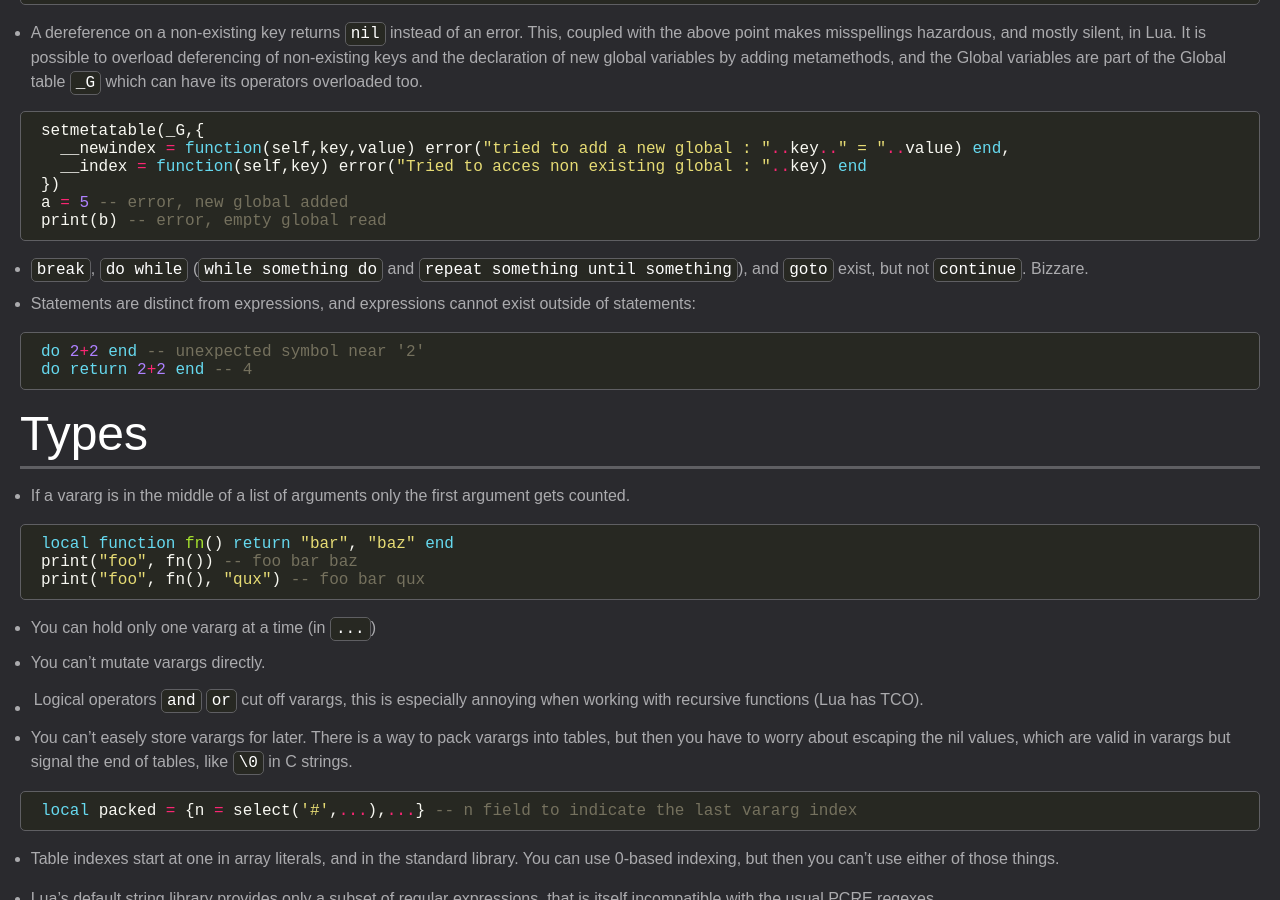
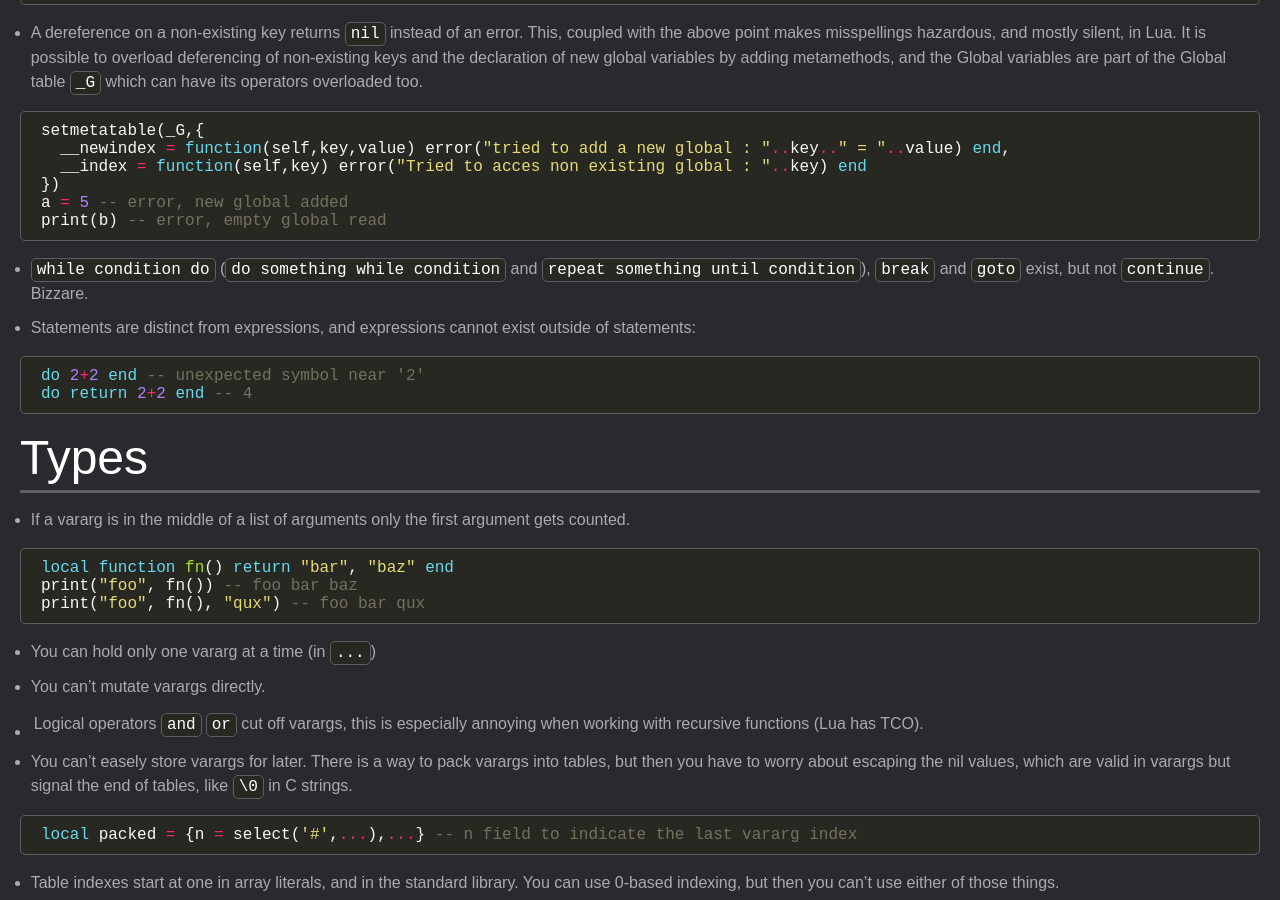
Before and after one commit to rakshazi/yourlanguagesucks.com, a Jekyll site: the page built from why/lua.md, in a window 1280 px wide and 900 px high, scrolled down 468 px. Built offline with Jekyll 4.4.1, drawn with Linux system fonts in a browser that asks for light colours.

Commit message:
Update lua.md
Reordered while syntax thingy, so its more consistant

````diff
--- a/why/lua.md
+++ b/why/lua.md
@@ -30,7 +30,7 @@ a = 5 -- error, new global added
 print(b) -- error, empty global read
 ```
 
-* `break`, `do while` (`while something do` and  `repeat something until something`), and `goto` exist, but not `continue`. Bizzare.
+* `while condition do` (`do something while condition` and  `repeat something until condition`), `break` and `goto` exist, but not `continue`. Bizzare.
 * Statements are distinct from expressions, and expressions cannot exist outside of statements:
 
 ```lua
````
